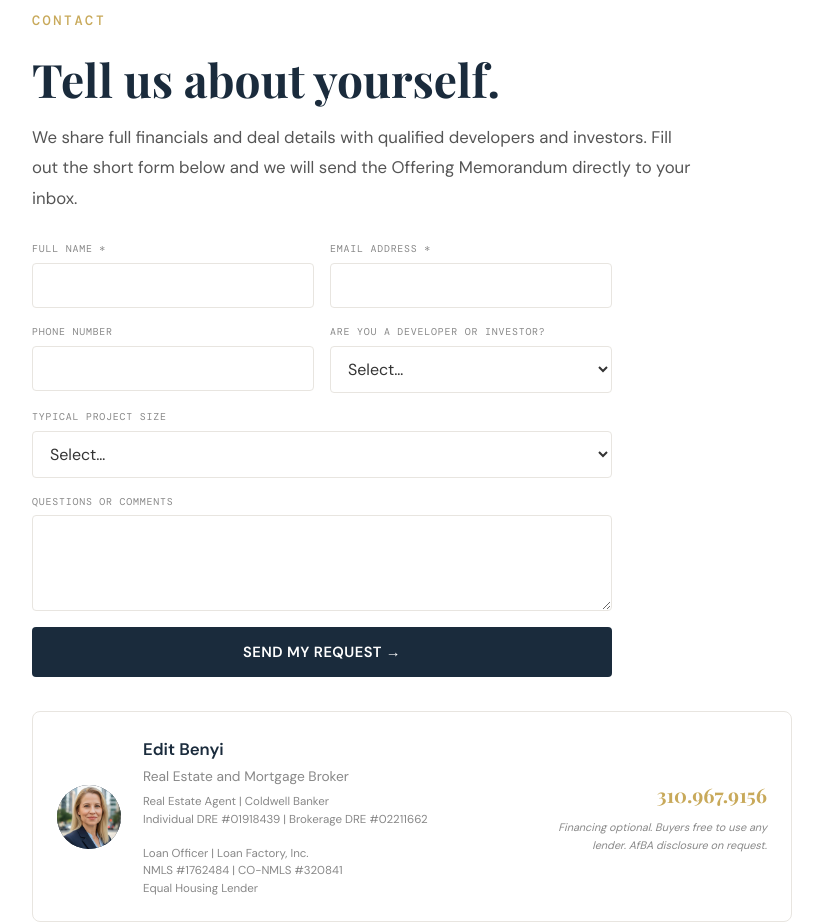
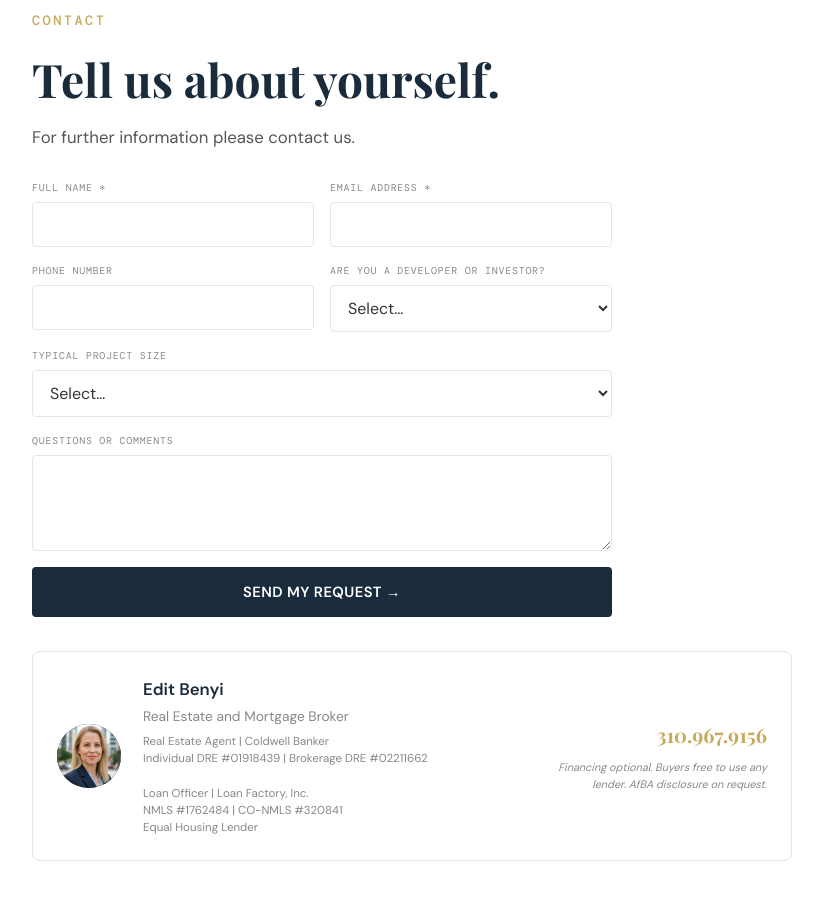
Before and after one commit to Ebenyi1976/446-bonnie-brea, a Next.js app: page / in a window 1280 px wide. Shown: the part 7520-8442 px from the top of the page, without its empty margins (128-951 px from the left). Built offline with nearby package versions, Linux system fonts and the light colour scheme.

Commit message:
Simplify contact section intro text

```diff
--- a/app/page.tsx
+++ b/app/page.tsx
@@ -222,7 +222,7 @@ export default function Home() {
         <div className="wrapNarrow">
           <span className="secTag">Contact</span>
           <h2 className="secH">Tell us about yourself.</h2>
-          <p className="introP">We share full financials and deal details with qualified developers and investors. Fill out the short form below and we will send the Offering Memorandum directly to your inbox.</p>
+          <p className="introP">For further information please contact us.</p>
           <ContactForm />
           <div className="agentCard">
             <div className="agentAvatar">
```
